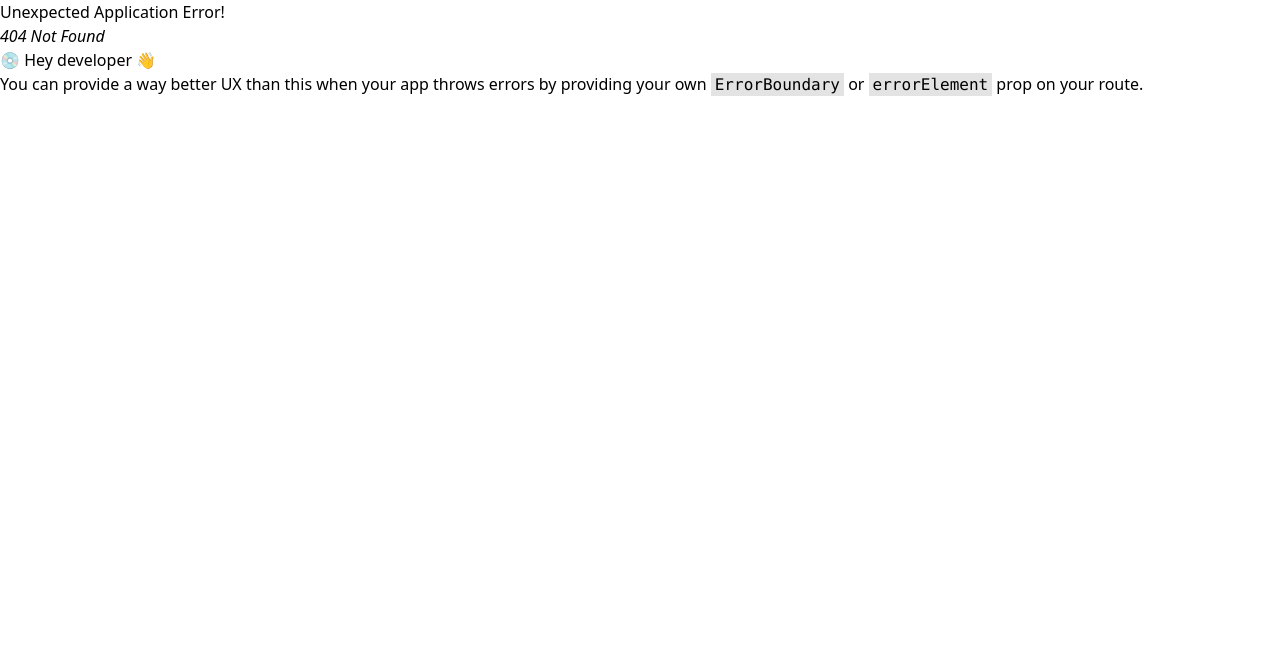
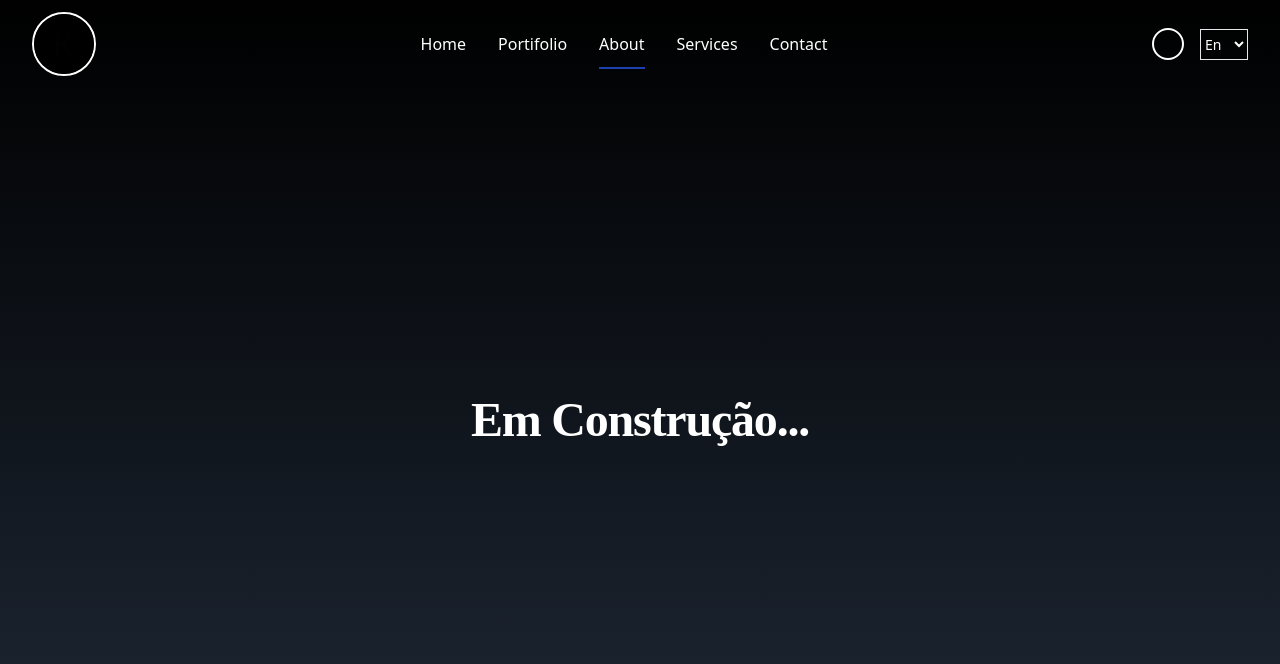
Before and after one commit to khaleusanches/portifolio, a React (Vite) app: page /about in a window 1280 px wide. Before the commit this address had no page. Shown: the top 664 px of the page. Built offline with nearby package versions, Linux system fonts and the light colour scheme.

Commit message:
feat: pagina de catalogo

```diff
--- a/index.html
+++ b/index.html
@@ -7,7 +7,7 @@
     <title>site-portifolio</title>
   </head>
   <body>
-    <div id="root"></div>
+    <div id="root" ></div>
     <script type="module" src="/src/main.jsx"></script>
   </body>
 </html>
--- a/package.json
+++ b/package.json
@@ -10,6 +10,7 @@
     "preview": "vite preview"
   },
   "dependencies": {
+    "motion": "^12.34.0",
     "react": "^19.2.0",
     "react-dom": "^19.2.0",
     "react-router-dom": "^7.13.0"
--- /dev/null
+++ b/src/components/PageTransition.jsx
@@ -0,0 +1,48 @@
+import { motion } from 'framer-motion';
+import { useLocation } from 'react-router-dom';
+
+const pageVariants = {
+  initial: (direction) => ({
+    x: direction > 0 ? 100 : -100,
+    opacity: 1
+  }),
+  center: {
+    zIndex: 1,
+    x: 0,
+    opacity: 1
+  },
+  exit: (direction) => ({
+    zIndex: 0,
+    x: direction < 0 ? 100 : -100,
+    opacity: 1
+  })
+};
+
+const pageTransition = {
+  type: 'tween',
+  ease: 'backOut',
+  duration: 1
+};
+
+export default function PageTransition({ children }) {
+  const location = useLocation();
+
+  return (
+    <motion.div
+      key={location.pathname}
+      initial="initial"
+      animate="center"
+      exit="exit"
+      variants={pageVariants}
+      transition={pageTransition}
+      custom={1}
+      style={{
+        position: 'relative',
+        width: '100%',
+        overflow: 'hidden'
+      }}
+    >
+      {children}
+    </motion.div>
+  );
+}
--- a/src/components/PortifolioPageComponents/CatalogListComponent.jsx
+++ b/src/components/PortifolioPageComponents/CatalogListComponent.jsx
@@ -1,7 +1,7 @@
 import { useRef } from 'react'
 import ItemCatalogComponent from "../gerais/ItemCatalogComponent"
 
-function CatalogListComponent(){
+function CatalogListComponent({margin}){
     const scrollContainerRef = useRef(null)
 
     const scroll = (direction) => {
@@ -22,8 +22,8 @@ function CatalogListComponent(){
     }
 
     return(
-        <div className="">
-            <div ref={scrollContainerRef} className="shadow-[-6px_9px_16px_-1px_rgba(0,0,0,0.38)] p-4 rounded-[8px] w-[100vw] max-w-[100vw] flex items-center justify-center space-x-4">
+        <div ref={scrollContainerRef} className={`overflow-x-auto p-12 pt-0 m-8 z-20 ${margin}`}>
+            <div className="p-4 rounded-[8px] w-[100vw] max-w-[100vw] flex items-center justify-center space-x-4 z-10">
                 <button onClick={() => scroll('left')} className="cursor-pointer absolute -left-0 font-semibold overflow-hidden z-10 border-2 border-gray-700 rounded-[12px] group px-8 py-2 -rotate-90">
                     <span className="relative z-10 text-gray-700 group-hover:text-white text-xl duration-500">^</span>
                     <span className="absolute w-full h-full bg-gray-700 -left-32 top-0 -rotate-45 group-hover:rotate-0 group-hover:left-0 duration-500"></span>
@@ -34,25 +34,25 @@ function CatalogListComponent(){
                     <span className="absolute w-full h-full bg-gray-700 -left-32 top-0 -rotate-45 group-hover:rotate-0 group-hover:left-0 duration-500"></span>
                     <span className="absolute w-full h-full bg-gray-700 -right-32 top-0 -rotate-45 group-hover:rotate-0 group-hover:right-0 duration-500"></span>
                 </button>
-                <ItemCatalogComponent link="https://cristophermartins.com/_vercel/image?url=%2Fimages%2Fportfolio%2Flyndus_cover.png&w=1536&q=100" title="SaaS para gestão e crescimento de finaças e bem-estar" language="LYNDUS"
+                <ItemCatalogComponent link="https://cristophermartins.com/_vercel/image?url=%2Fimages%2Fportfolio%2Flyndus_cover.png&w=1536&q=100" title="SaaS para gestão e crescimento" language="LYNDUS"
                 />
-                <ItemCatalogComponent link="https://cristophermartins.com/_vercel/image?url=%2Fimages%2Fportfolio%2Flyndus_cover.png&w=1536&q=100" title="SaaS para gestão e crescimento de finaças e bem-estar" language="LYNDUS"
+                <ItemCatalogComponent link="https://cristophermartins.com/_vercel/image?url=%2Fimages%2Fportfolio%2Flyndus_cover.png&w=1536&q=100" title="SaaS para gestão e crescimento" language="LYNDUS"
                 />
-                <ItemCatalogComponent link="https://cristophermartins.com/_vercel/image?url=%2Fimages%2Fportfolio%2Flyndus_cover.png&w=1536&q=100" title="SaaS para gestão e crescimento de finaças e bem-estar" language="LYNDUS"
+                <ItemCatalogComponent link="https://cristophermartins.com/_vercel/image?url=%2Fimages%2Fportfolio%2Flyndus_cover.png&w=1536&q=100" title="SaaS para gestão de finanças e bem-estar" language="LYNDUS"
                 />
-                <ItemCatalogComponent link="https://cristophermartins.com/_vercel/image?url=%2Fimages%2Fportfolio%2Flyndus_cover.png&w=1536&q=100" title="SaaS para gestão e crescimento de finaças e bem-estar" language="LYNDUS"
+                <ItemCatalogComponent link="https://cristophermartins.com/_vercel/image?url=%2Fimages%2Fportfolio%2Flyndus_cover.png&w=1536&q=100" title="SaaS para gestão" language="LYNDUS"
                 />
-                <ItemCatalogComponent link="https://cristophermartins.com/_vercel/image?url=%2Fimages%2Fportfolio%2Flyndus_cover.png&w=1536&q=100" title="SaaS para gestão e crescimento de finaças e bem-estar" language="LYNDUS"
+                <ItemCatalogComponent link="https://cristophermartins.com/_vercel/image?url=%2Fimages%2Fportfolio%2Flyndus_cover.png&w=1536&q=100" title="SaaS para gestão  " language="LYNDUS"
                 />
-                <ItemCatalogComponent link="https://cristophermartins.com/_vercel/image?url=%2Fimages%2Fportfolio%2Flyndus_cover.png&w=1536&q=100" title="SaaS para gestão e crescimento de finaças e bem-estar" language="LYNDUS"
+                <ItemCatalogComponent link="https://cristophermartins.com/_vercel/image?url=%2Fimages%2Fportfolio%2Flyndus_cover.png&w=1536&q=100" title="SaaS para gestão  " language="LYNDUS"
                 />
-                <ItemCatalogComponent link="https://cristophermartins.com/_vercel/image?url=%2Fimages%2Fportfolio%2Flyndus_cover.png&w=1536&q=100" title="SaaS para gestão e crescimento de finaças e bem-estar" language="LYNDUS"
+                <ItemCatalogComponent link="https://cristophermartins.com/_vercel/image?url=%2Fimages%2Fportfolio%2Flyndus_cover.png&w=1536&q=100" title="SaaS para gestão  " language="LYNDUS"
                 />
-                <ItemCatalogComponent link="https://cristophermartins.com/_vercel/image?url=%2Fimages%2Fportfolio%2Flyndus_cover.png&w=1536&q=100" title="SaaS para gestão e crescimento de finaças e bem-estar" language="LYNDUS"
+                <ItemCatalogComponent link="https://cristophermartins.com/_vercel/image?url=%2Fimages%2Fportfolio%2Flyndus_cover.png&w=1536&q=100" title="SaaS para gestão  " language="LYNDUS"
                 />
-                <ItemCatalogComponent link="https://cristophermartins.com/_vercel/image?url=%2Fimages%2Fportfolio%2Flyndus_cover.png&w=1536&q=100" title="SaaS para gestão e crescimento de finaças e bem-estar" language="LYNDUS"
+                <ItemCatalogComponent link="https://cristophermartins.com/_vercel/image?url=%2Fimages%2Fportfolio%2Flyndus_cover.png&w=1536&q=100" title="SaaS para gestão  " language="LYNDUS"
                 />
-                <ItemCatalogComponent link="https://cristophermartins.com/_vercel/image?url=%2Fimages%2Fportfolio%2Flyndus_cover.png&w=1536&q=100" title="SaaS para gestão e crescimento de finaças e bem-estar" language="LYNDUS"
+                <ItemCatalogComponent link="https://cristophermartins.com/_vercel/image?url=%2Fimages%2Fportfolio%2Flyndus_cover.png&w=1536&q=100" title="SaaS para gestão  " language="LYNDUS"
                 />
             </div>
         </div>
--- a/src/components/gerais/NavBarComponent.jsx
+++ b/src/components/gerais/NavBarComponent.jsx
@@ -1,6 +1,6 @@
 import { useNavigate } from "react-router"
 import icon from "../../assets/k-icon.png"
-function NavBarComponent({}){
+function NavBarComponent({active}){
     var navigate = useNavigate();
     return(
         <div>
@@ -8,11 +8,11 @@ function NavBarComponent({}){
                 <ul className="flex items-center justify-between w-full mt-8">
                     <li className="ml-8"><img src={icon} alt="Ícone" className="w-16 border-2 border-white rounded-full"/></li>
                     <div className="flex space-x-8">
-                        <li><a href="#" onClick={() => navigate("/")} className="border-blue-800 py-3">Home</a></li>
-                        <li><a href="#" onClick={() => navigate("/portifolio")} className="hover:border-b-2 border-blue-800 py-3">Portifolio</a></li>
-                        <li><a href="#" onClick={() => navigate("/about")} className="hover:border-b-2 border-blue-800 py-3">About</a></li>
-                        <li><a href="#" onClick={() => navigate("/services")} className="hover:border-b-2 border-blue-800 py-3">Services</a></li>
-                        <li><a href="#" onClick={() => navigate("/contact")} className="hover:border-b-2 border-blue-800 py-3">Contact</a></li>
+                        <li><a href="#" onClick={() => navigate("/")} className={`border-blue-800 py-3 hover:border-b-2 ${active === "home" ? "border-b-2" : ""}`}>Home</a></li>
+                        <li><a href="#" onClick={() => navigate("/portifolio")} className={`hover:border-b-2 border-blue-800 py-3 ${active === "portifolio" ? "border-b-2" : ""}`}>Portifolio</a></li>
+                        <li><a href="#" onClick={() => navigate("/about")} className={`hover:border-b-2 border-blue-800 py-3 ${active === "about" ? "border-b-2" : ""}`}>About</a></li>
+                        <li><a href="#" onClick={() => navigate("/services")} className={`hover:border-b-2 border-blue-800 py-3 ${active === "services" ? "border-b-2" : ""}`}>Services</a></li>
+                        <li><a href="#" onClick={() => navigate("/contact")} className={`hover:border-b-2 border-blue-800 py-3 ${active === "contact" ? "border-b-2" : ""}`}>Contact</a></li>
                     </div>
                     <div className="flex items-center space-x-4 mr-8">
                         <div className="w-8 h-8 border-2 border-white rounded-full"></div>
--- a/src/index.css
+++ b/src/index.css
@@ -10,6 +10,9 @@
   -ms-overflow-style: none; /* IE and Edge */
   scrollbar-width: none; /* Firefox */
 }
+#root{
+  background-color: #111827;
+}
 .no-scrollbar::-webkit-scrollbar {
   display: none;
 }
--- a/src/main.jsx
+++ b/src/main.jsx
@@ -2,11 +2,27 @@ import { StrictMode } from 'react'
 import { createRoot } from 'react-dom/client'
 import './index.css'
 import App from './App.jsx'
-import { createBrowserRouter, RouterProvider } from 'react-router-dom'
+import { createBrowserRouter, RouterProvider, Outlet } from 'react-router-dom'
 import MainPage from './pages/MainPage/MainPage.jsx'
 import PortifolioPage from './pages/PortifolioPage/PortifolioPage.jsx'
+import AboutPage from './pages/AboutPage/AboutPage.jsx'
+import PageTransition from './components/PageTransition.jsx'
+import { AnimatePresence } from 'framer-motion'
+
+function Layout() {
+  return (
+    <AnimatePresence mode="wait">
+      <PageTransition>
+        <Outlet />
+      </PageTransition>
+    </AnimatePresence>
+  )
+}
 
 const router = createBrowserRouter([
+  {
+    element: <Layout />,
+    children: [
       {
         path: "/",
         element: <MainPage/>
@@ -14,6 +30,20 @@ const router = createBrowserRouter([
       {
         path: "/portifolio",
         element: <PortifolioPage/>
+      },
+      {
+        path: "/about",
+        element: <AboutPage/>
+      },
+      {
+        path: "/services",
+        element: <AboutPage/>
+      },
+      {
+        path: "/contact",
+        element: <AboutPage/>
+      }
+    ]
   }
 ])
 const root = document.getElementById('root')
--- /dev/null
+++ b/src/pages/AboutPage/AboutPage.jsx
@@ -0,0 +1,14 @@
+import NavBarComponent from "../../components/gerais/NavBarComponent";
+
+function AboutPage() {
+    return (
+        <div className="h-screen bg-gradient-to-b from-black to-gray-800 text-white">
+            <NavBarComponent active="about"/>
+            <div className="flex flex-col justify-center h-[83vh]">
+                <h1 className="text-4xl font-bold tracking-tight text-heading md:text-5xl lg:text-5xl font-['Libre_Baskerville'] text-center">Em Construção...</h1>
+            </div>
+
+        </div>
+    )
+}
+export default AboutPage
--- a/src/pages/MainPage/MainPage.jsx
+++ b/src/pages/MainPage/MainPage.jsx
@@ -3,7 +3,7 @@ import BannerComponent from "../../components/MainPageComponents/BannerComponent
 function MainPage() {
     return(
         <div className="h-screen bg-gradient-to-b from-black to-gray-800 text-white">
-            <NavBarComponent/>
+            <NavBarComponent active="home"/>
             <BannerComponent/>
         </div>
     )
--- a/src/pages/PortifolioPage/PortifolioPage.jsx
+++ b/src/pages/PortifolioPage/PortifolioPage.jsx
@@ -4,8 +4,8 @@ import CatalogListComponent from "../../components/PortifolioPageComponents/Cata
 function PortifolioPage() {
     return (
         <div className="h-screen bg-gradient-to-b from-black to-gray-800 text-white">
-            <NavBarComponent/>
-            <CatalogListComponent/>
+            <NavBarComponent active="portifolio"/>
+            <CatalogListComponent margin="mt-[160px]"/>
 
         </div>
     )
```
Also changed, not shown: 1 other file (tests, documents, lock files or other folders). Lines whose indentation alone changed are shown as unchanged.
